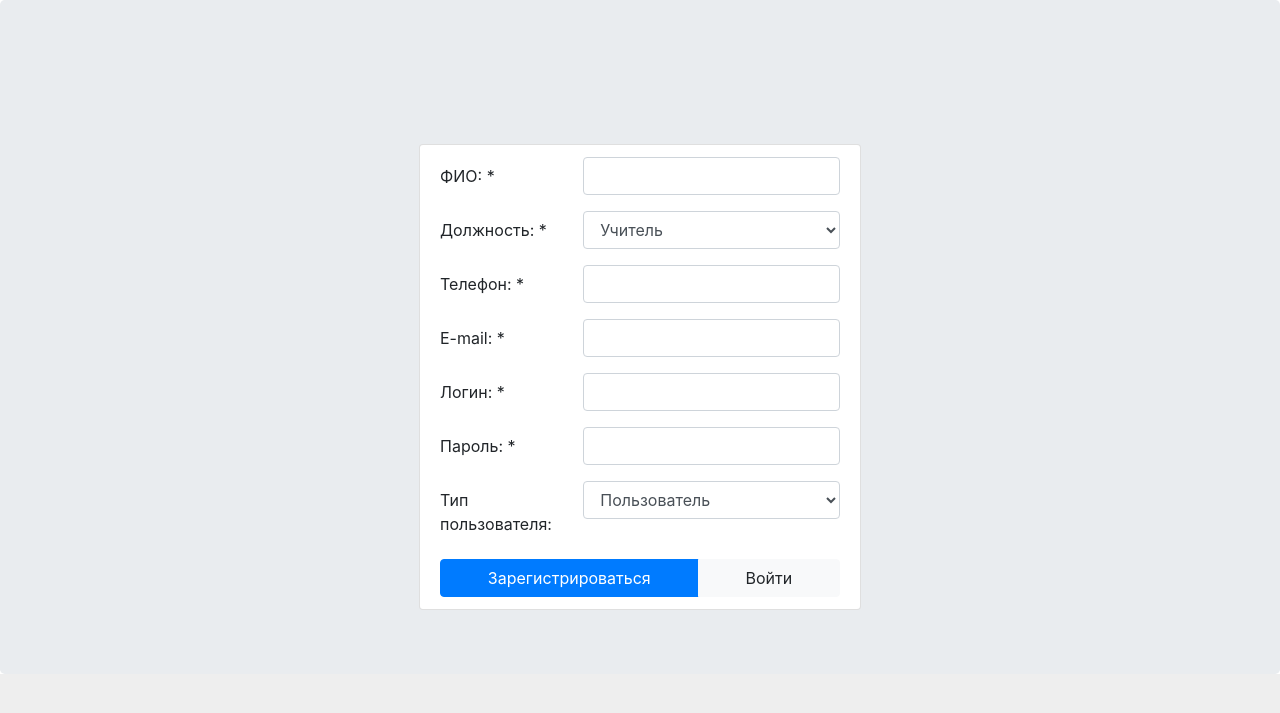
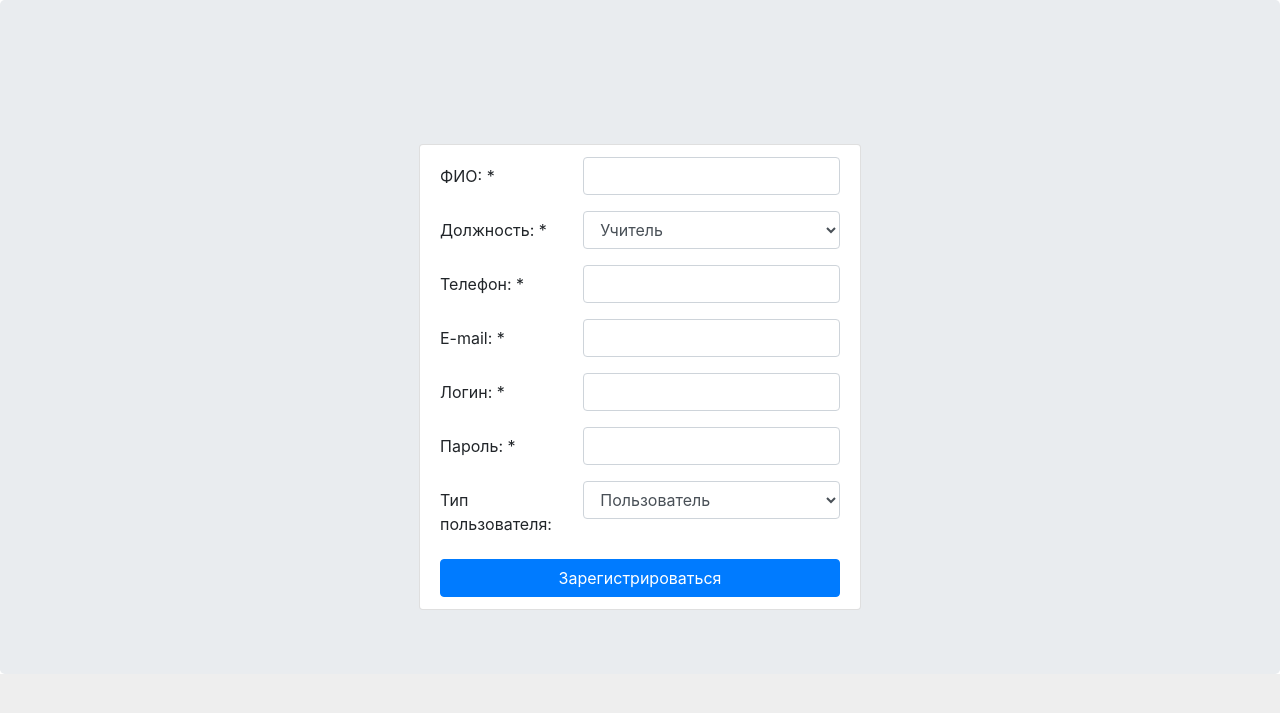
Before and after one commit to alisakataeva/diplom_digitalreport, a Django app: page /signup/ in a window 1280 px wide. Shown: the top 713 px of the page. Run offline with Django 3.2, Linux system fonts and the light colour scheme; some libraries are stand-ins or nearby versions.

Commit message:
move signup form to zavuch account

```diff
--- a/app/templates/index.html
+++ b/app/templates/index.html
@@ -4,7 +4,12 @@
 
 <nav class="navbar navbar-light bg-light">
   <a class="navbar-brand" href="/">Гибкий генератор цифровой отчетности образовательного учреждения</a>
+  <div class="btn-group" role="group" aria-label="Basic example">
+  {% if system_role == 'vice_principal' %}
+  <a class="btn btn-primary" href="{% url 'signup' %}">Зарегистрировать пользователя</a>
+  {% endif %}
   <a href="/logout" class="btn btn-light">Выйти</a>
+  </div>
 </nav>
 
 <br />
--- a/app/templates/login.html
+++ b/app/templates/login.html
@@ -37,12 +37,12 @@
                 </div>
               </div>
 
-              <div class="btn-group" role="group" aria-label="Basic example">
+              <!-- <div class="btn-group" role="group" aria-label="Basic example"> -->
 
                 <button class="btn btn-primary">Войти</button>
-                <a class="btn btn-light" href="{% url 'signup' %}">Зарегистрироваться</a>
+                <!-- <a class="btn btn-light" href="{% url 'signup' %}">Зарегистрироваться</a>
 
-              </div>
+              </div> -->
 
             </div>
           </form>
--- a/app/templates/signup.html
+++ b/app/templates/signup.html
@@ -79,12 +79,12 @@
                 </div>
               </div>
 
-              <div class="btn-group" role="group" aria-label="Basic example">
+              <!-- <div class="btn-group" role="group" aria-label="Basic example"> -->
 
                 <button class="btn btn-primary">Зарегистрироваться</button>
-                <a class="btn btn-light" href="{% url 'login' %}">Войти</a>
+                <!-- <a class="btn btn-light" href="{% url 'login' %}">Войти</a>
 
-              </div>
+              </div> -->
 
             </div>
           </form>
```
